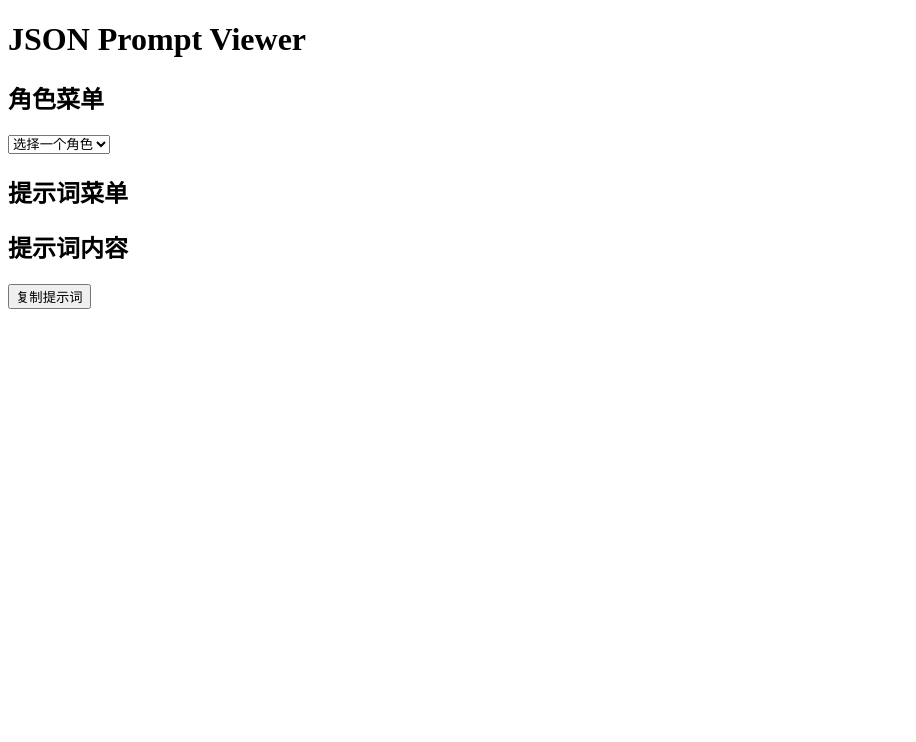
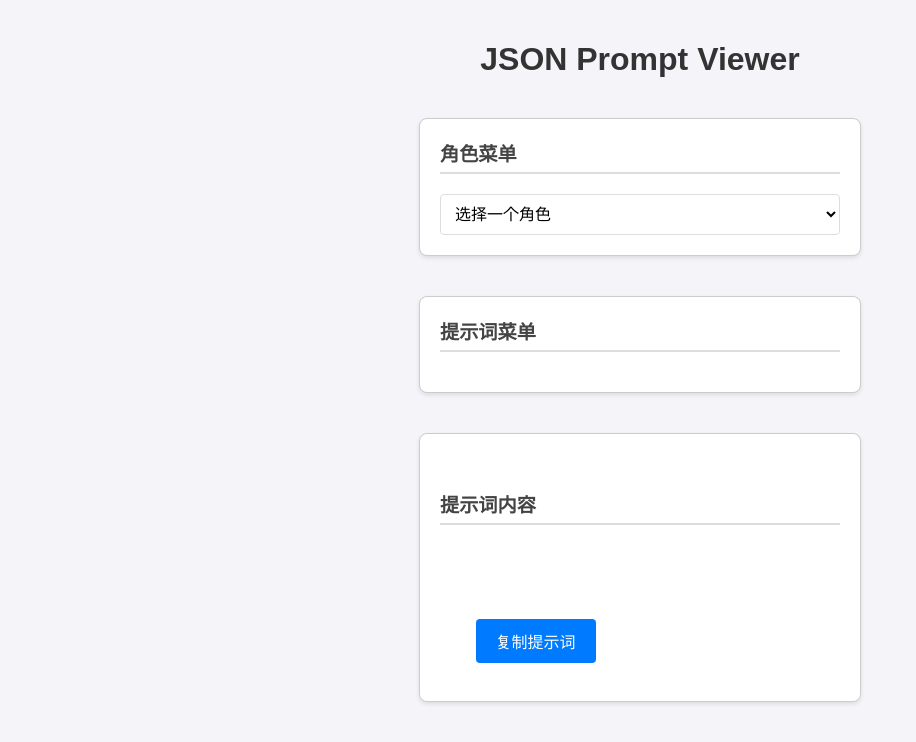
Before and after one commit to shuaking/promptscj, a browser extension: page index.html in a window 1280 px wide. Shown: the whole page, without its empty margins (0-916 px from the left). Drawn offline with Linux system fonts and the light colour scheme; no server answers.

Commit message:
Update styles.css

```diff
--- a/styles.css
+++ b/styles.css
@@ -1,49 +1,104 @@
-document.addEventListener("DOMContentLoaded", function() {
-    const githubUrl = "https://raw.githubusercontent.com/shuaking/promptscj/main/prompts-zh.json"; // 替换为你的GitHub JSON文件地址
+/* 设置页面的基础样式 */
+body {
+    font-family: Arial, sans-serif;
+    display: flex;
+    flex-direction: column;
+    align-items: center;
+    background-color: #f4f4f9;
+    margin: 0;
+    padding: 20px;
+}
 
-    fetch(githubUrl)
-        .then(response => {
-            if (!response.ok) {
-                throw new Error('Network response was not ok ' + response.statusText);
-            }
-            return response.json();
-        })
-        .then(data => {
-            const roleSelect = document.getElementById("roleSelect");
-            const promptMenu = document.getElementById("promptItems");
-            const promptContent = document.getElementById("promptContent");
+h1 {
+    color: #333;
+    margin-bottom: 20px;
+}
 
-            data.forEach((item, index) => {
-                const roleOption = document.createElement("option");
-                roleOption.value = index;
-                roleOption.textContent = item.act;
-                roleSelect.appendChild(roleOption);
-            });
+/* 设置菜单的基础样式 */
+.menu {
+    margin: 20px;
+    padding: 20px;
+    border: 1px solid #ccc;
+    border-radius: 8px;
+    background-color: #fff;
+    box-shadow: 0 2px 4px rgba(0, 0, 0, 0.1);
+    width: 100%;
+    max-width: 400px;
+}
 
-            roleSelect.addEventListener("change", () => {
-                promptMenu.innerHTML = "";
-                const selectedRoleIndex = roleSelect.value;
-                const selectedRole = data[selectedRoleIndex];
-                const promptItem = document.createElement("div");
-                promptItem.className = "menu-item";
-                promptItem.textContent = selectedRole.prompt;
-                promptItem.addEventListener("click", () => {
-                    promptContent.textContent = selectedRole.prompt;
-                });
-                promptMenu.appendChild(promptItem);
-                // 自动选择提示词
-                promptItem.click();
-            });
+h2 {
+    font-size: 1.2em;
+    color: #444;
+    border-bottom: 2px solid #ddd;
+    padding-bottom: 5px;
+    margin-top: 0;
+    margin-bottom: 20px;
+}
 
-            document.getElementById("copyButton").addEventListener("click", () => {
-                if (promptContent.textContent) {
-                    navigator.clipboard.writeText(promptContent.textContent)
-                        .then(() => alert("提示词已复制到剪贴板"))
-                        .catch(err => alert("复制失败: " + err));
-                } else {
-                    alert("没有提示词可以复制");
-                }
-            });
-        })
-        .catch(error => console.error("Error fetching JSON:", error));
-});
+/* 设置选择菜单的样式 */
+#roleMenu select {
+    width: 100%;
+    padding: 10px;
+    border: 1px solid #ddd;
+    border-radius: 4px;
+    font-size: 1em;
+    background-color: #fff;
+    transition: border-color 0.2s;
+}
+
+#roleMenu select:focus {
+    border-color: #007bff;
+}
+
+/* 设置提示词菜单项的样式 */
+.menu-item {
+    cursor: pointer;
+    padding: 10px;
+    border-bottom: 1px solid #ddd;
+    transition: background-color 0.2s, color 0.2s;
+}
+
+.menu-item:last-child {
+    border-bottom: none;
+}
+
+.menu-item:hover {
+    background-color: #e9ecef;
+    color: #007bff;
+}
+
+/* 设置提示词显示区域的样式 */
+#promptDisplay {
+    margin-top: 20px;
+    padding: 20px;
+    border: 1px solid #ccc;
+    border-radius: 8px;
+    background-color: #fff;
+    box-shadow: 0 2px 4px rgba(0, 0, 0, 0.1);
+    width: 100%;
+    max-width: 400px;
+    white-space: pre-wrap; /* 自动换行 */
+}
+
+#promptContent {
+    font-size: 1em;
+    color: #555;
+    margin: 0;
+}
+
+/* 设置复制按钮的样式 */
+button {
+    margin-top: 20px;
+    padding: 10px 20px;
+    border: none;
+    border-radius: 4px;
+    background-color: #007bff;
+    color: white;
+    cursor: pointer;
+    font-size: 1em;
+    transition: background-color 0.2s;
+}
+
+button:hover {
+    background-color: #0056b3;
+}
```
